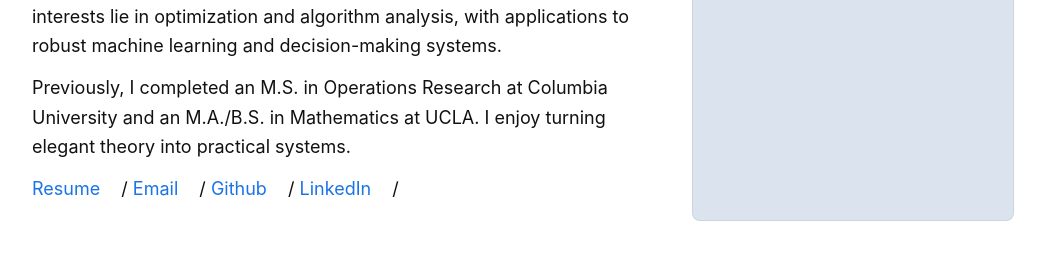
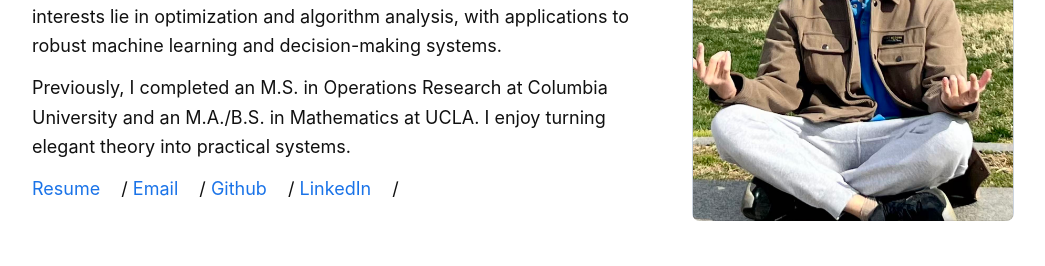
Before and after one commit to YepingJin9/yepingjin9.github.io, a plain HTML site: page index.html in a window 1280 px wide. Shown: the part 139-405 px from the top of the page, without its empty margins (118-1163 px from the left). Drawn offline with Linux system fonts and the light colour scheme.

Commit message:
Update background image in photo class

```diff
--- a/index.html
+++ b/index.html
@@ -17,7 +17,7 @@
     .hero p{margin:12px 0}
     .links{margin-top:10px}
     .links a{margin-right:16px}
-    .photo{width:100%;height:320px;border-radius:8px;background:#dbe3ef center/cover no-repeat url('portrait.jpg');border:1px solid #0001}
+    .photo{width:100%;height:320px;border-radius:8px;background:#dbe3ef center/cover no-repeat url('Yeping.jpg');border:1px solid #0001}
 
     section{margin-top:48px}
     h2{font-size:30px;margin:0 0 16px 0}
```
